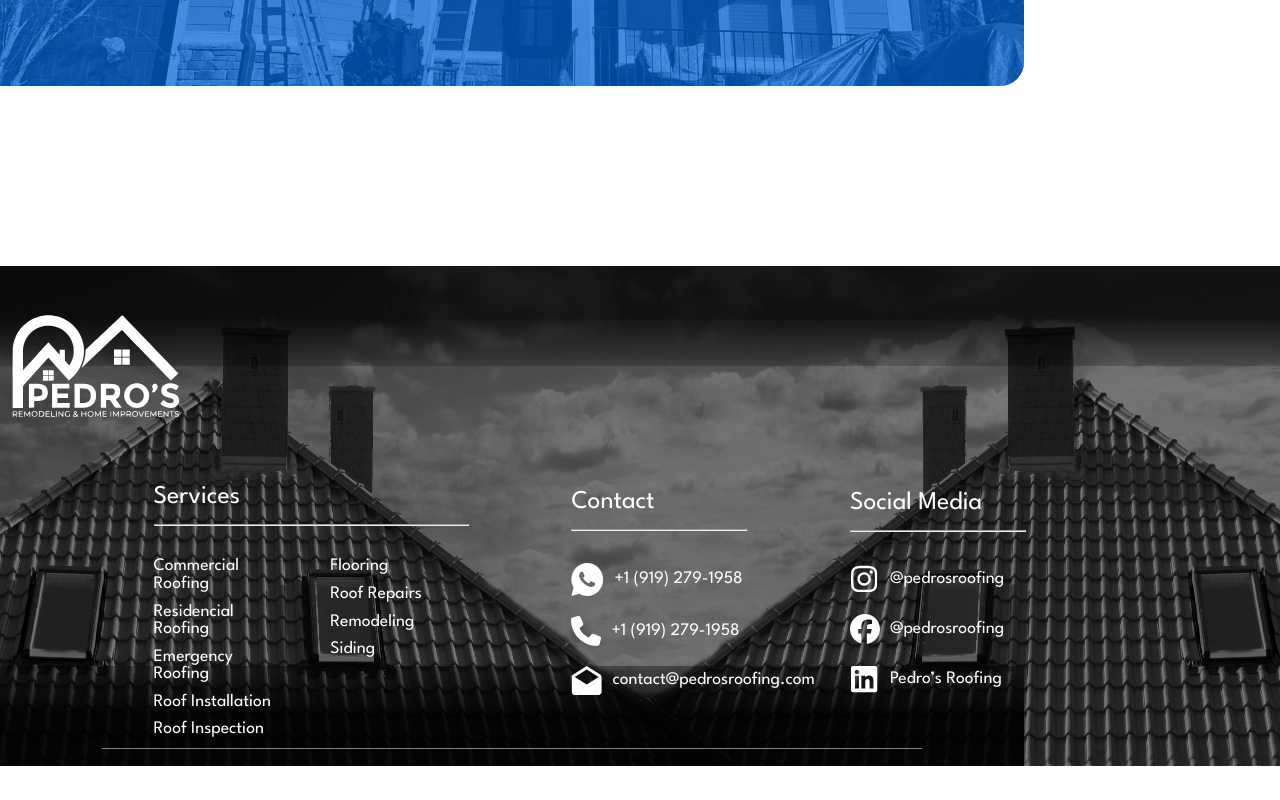
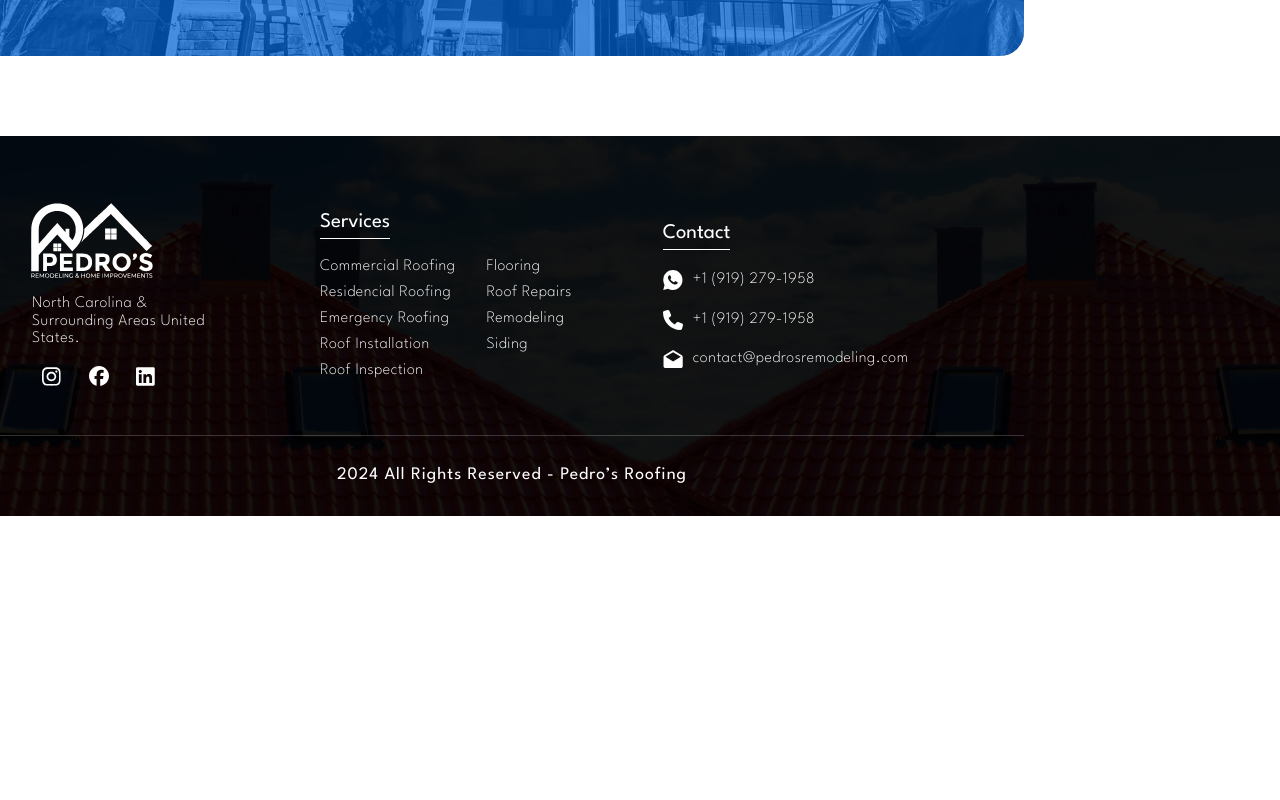
Before and after one commit to limematheuz/pedros-roofing, a React (Vite) app: page / in a window 1280 px wide. Shown: the part 4804-5604 px from the top of the page. After the commit the page ends 5320 px from the top, so only its background shows below. Built offline with nearby package versions, Linux system fonts and the light colour scheme.

Commit message:
footer responsive ready and financy page

```diff
--- a/src/components/Certificates/Certificates.css
+++ b/src/components/Certificates/Certificates.css
@@ -4,7 +4,7 @@
     justify-content: center;
     align-items: flex-start;
     flex-direction: column;
-    margin-top: 80px;
+    margin-bottom: 50px;
   }
 
   .certificate-container h2 {
--- a/src/components/Footer/Footer.css
+++ b/src/components/Footer/Footer.css
@@ -1,102 +1,82 @@
 .footer-container {
   width: 100%;
-  height: 500px;
+  min-height: 350px;
+  padding-top: 30px;
   display: flex;
-  justify-content: space-between;
-  align-items: start;
+  justify-content: flex-end;
+  align-items: flex-start;
   flex-direction: column;
-  margin-top: 100px;
   position: relative;
-  background-color: rgba(0, 0, 0, 0.502);
+  background-color: rgba(0, 0, 0, 0.918);
 }
 
-.first-black-box {
+.cont-info-footer {
   width: 100%;
-  height: 100px;
-  position: absolute;
-  background: linear-gradient(
-    0deg,
-    rgba(0, 0, 0, 0.208) 0%,
-    rgba(0, 0, 0, 0.776) 49%
-  );
-  top: 0;
-  z-index: -2;
+  display: flex;
+  align-items: center;
+  justify-content: flex-start;
+}
+
+.footer-logo {
+  width: 25%;
+  height: 100%;
+  display: flex;
+  flex-direction: column;
+  justify-content: center;
+  align-items: flex-start;
+  gap: 10px;
+}
+
+.footer-logo img {
+  width: 140px;
+  margin-left: 7%;
+}
+
+.direction-footer{
+  color: white;
+  font-weight: 200;
+  font-size:1.0rem;
+  width: 60%;
+  letter-spacing: 0.5px;
+  line-height: 1.1;
+  margin-left: 10%;
 }
 
 .info-footer-container {
-  width: 80%;
-  height: 360px;
+  width: 52%;
+  height: 100%;
   display: flex;
-  justify-content: center;
-  align-items: flex-end;
-  flex-direction: column;
+  justify-content: flex-start;
+  align-items: center;
   gap: 20px;
 }
 
-.info-footer {
-  width: 85%;
-  height: 80%;
+.footer-services-info {
+  width: 50%;
+  height: 100%;
   display: flex;
-  justify-content: space-between;
-  align-items: center;
-  gap: 0px;
-}
-
-.footer-logo {
-  width: 15%;
-  height: 80%;
-  display: flex;
-  justify-content: center;
-  align-items: flex-start;
-}
-
-.footer-logo img {
-  width: 100%;
-  height: 200px;
-}
-
-.footer-services-info {
-  width: 36%;
-  height: 80%;
-  display: flex;
-  justify-content: center;
+  justify-content: flex-start;
   align-items: flex-start;
   flex-direction: column;
   gap: 20px;
 }
 
 .footer-services-info h4 {
-  width: 100%;
-  height: 30%;
-  display: flex;
-  justify-content: center;
-  align-items: flex-start;
-  flex-direction: column;
-  font-size: 1.6rem;
+  font-size: 1.3rem;
   color: white;
-}
-
-.footer-services-info h4 hr,
-.footer-contact-info h4 hr,
-.footer-social-info h4 hr {
-  width: 100%;
-  display: flex;
-  justify-content: start;
-  align-items: start;
-  background-color: rgb(255, 255, 255);
+  border-bottom: 1px solid white;
+  padding-bottom: 5px;
 }
 
 .footer-services-column {
   width: 100%;
-  height: 70%;
   display: flex;
   justify-content: center;
   align-items: flex-start;
-  gap: 40px;
+  gap: 10px;
 }
 
-.footer-first-column,
-.footer-second-column {
+.footer-first-column {
   width: 50%;
   display: flex;
   justify-content: center;
@@ -105,30 +85,28 @@
   gap: 10px;
 }
 
-.info-footer p {
+.footer-first-column p {
   color: white;
-  font-size: 1.1rem;
+  font-size: 1rem;
+  font-weight: 200;
+  letter-spacing: 0.5px;
 }
 
 .footer-contact-info {
-  width: 20%;
-  height: 80%;
+  width: 50%;
+  height: 100%;
   display: flex;
-  justify-content: center;
+  justify-content: flex-start;
   align-items: flex-start;
   flex-direction: column;
   gap: 20px;
 }
 
 .footer-contact-info h4 {
-  width: 100%;
-  height: 30%;
-  display: flex;
-  justify-content: center;
-  align-items: flex-start;
-  flex-direction: column;
-  font-size: 1.6rem;
+  font-size: 1.3rem;
   color: white;
+  border-bottom: 1px solid white;
+  padding-bottom: 5px;
 }
 
 .footer-contact-items {
@@ -138,131 +116,138 @@
   gap: 10px;
 }
 
+.footer-contact-items img{
+  width: 20px;
+}
+
+.footer-contact-items p{
+  font-size: 1.0rem;
+  color: white;
+  font-weight: 200;
+  letter-spacing: 0.5px;
+}
+
 .footer-social-info {
-  width: 20%;
-  height: 80%;
+  width: 60%;
   display: flex;
-  justify-content: center;
-  align-items: flex-start;
-  flex-direction: column;
-  gap: 20px;
+  justify-content: flex-start;
+  align-items: center;
+  gap: 10px;
+  margin-left: 10%;
 }
 
 .footer-social-items {
   display: flex;
   justify-content: center;
   align-items: center;
-  gap: 10px;
+  width: 35px;
+  height: 35px;
+  border-radius: 50%;
+  border: 1px solid transparent;
+  text-decoration: none;
 }
 
 .footer-social-items img {
-  width: 30px;
-  height: 30px;
+  width: 20px;
 }
 
-.footer-social-info h4 {
-  width: 100%;
-  height: 30%;
-  display: flex;
-  justify-content: center;
-  align-items: flex-start;
-  flex-direction: column;
-  font-size: 1.6rem;
-  color: white;
+.footer-social-items:hover{
+  border: 1px solid white;
 }
 
 .line-info-bottom {
-  width: 100%;
-  height: 60px;
-  display: flex;
-  justify-content: flex-start;
-  align-items: center;
-  flex-direction: column;
-  gap: 20px;
-}
-
-.footer-line-bottom {
   width: 80%;
-  height: 2px;
-  border: none;
-  background-color: rgb(255, 255, 255);
+  height: 80px;
   display: flex;
   justify-content: center;
   align-items: center;
-  z-index: -1;
+  border-top: 1px solid rgba(255, 255, 255, 0.192);
+  margin-top: 40px;
 }
 
 .line-info-bottom p {
   color: white;
-  font-size: 1.4rem;
+  font-size: 1.1rem;
   letter-spacing: 1px;
 }
 
 .footer-img {
   height: 100%;
   width: 100%;
-  filter: grayscale();
   z-index: -3;
   position: absolute;
+  object-fit: cover;
 }
 
-.second-black-box {
-  width: 100%;
-  height: 100px;
-  position: absolute;
-  background: linear-gradient(
-    0deg,
-    rgba(0, 0, 0, 0.8939950980392157) 51%,
-    rgba(0, 0, 0, 0.349) 100%
-  );
-  bottom: 0;
-  z-index: -2;
-}
+@media (max-width: 1024px) {
 
-@media (max-width:1024px) {
   .footer-container {
+    padding-top: 50px;
+    margin-bottom: 10vh;
+  }
+
+  .line-info-bottom {
     width: 100%;
-    height: 650px;
+  }
+
+  .cont-info-footer {
+    flex-direction: column;
+    align-items: center;
+    justify-content: center;
+    gap: 30px;
+  }
+
+  .footer-logo {
+    width: 85%;
+    height: 30%;
     display: flex;
+    flex-direction: column;
     justify-content: center;
-    align-items: center;
-    flex-direction: column;
-    margin-top: 100px;
-    position: relative;
-    background-color: rgba(0, 0, 0, 0.502);
+    align-items: flex-start;
   }
 
   .info-footer-container {
-    width: 100%;
-    height: 80%;
-    display: flex;
+    width: 85%;
+    height: 70%;
     justify-content: center;
-    align-items: center;
-    flex-direction: column;
-    gap: 0px;
-  }
-
-  .info-footer {
-    width: 85%;
-    height: 75%;
-    display: flex;
-    justify-content: space-between;
     align-items: center;
     gap: 0px;
   }
 
-  .footer-logo {
-    width: 15%;
-    height: 25%;
+  .footer-logo img {
+    margin-left: 0%;
+  }
+
+  .direction-footer{
+    width: 35%;
+    margin-left:0%;
+  }
+
+  .footer-social-info {
+    width: 60%;
     display: flex;
-    justify-content: center;
+    justify-content: flex-start;
+    align-items: center;
+    gap: 10px;
+    margin-left: 0%;
+  }
+}
+
+@media (max-width: 600px) {
+
+  .info-footer-container {
+    flex-direction: column;
     align-items: flex-start;
+    gap: 45px;
+  }
+
+  .footer-services-info {
+    width: 100%;
+  }
+
+  .direction-footer{
+    width: 50%;
+    line-height: 1.3;
   }
 
 }
-
-@media (max-width:600px){
-  .footer-container{
-    display: none;
-  }
-}
--- a/src/components/Footer/Footer.jsx
+++ b/src/components/Footer/Footer.jsx
@@ -12,16 +12,28 @@ import linkedin from "../../assets/icons/linkedin-figma.svg";
 export default function Footer() {
   return (
     <footer className="footer-container">
-      <span className="first-black-box"></span>
-      <section className="footer-logo">
-        <img src={whiteLogo} alt="" />
-      </section>
-      <section className="info-footer-container">
-        <div className="info-footer">
+      <section className="cont-info-footer">
+        <section className="footer-logo">
+          <img src={whiteLogo} alt="logo-pedros-remodeling" />
+          <p className="direction-footer">
+            North Carolina & Surrounding Areas United States.
+          </p>
+          <div className="footer-social-info">
+            <a href="https://" className="footer-social-items">
+              <img src={insta} alt="" />
+            </a>
+            <a  href="https://" className="footer-social-items">
+              <img src={fb} alt="" />
+            </a>
+            <a  href="https://" className="footer-social-items">
+              <img src={linkedin} alt="" />
+            </a>
+          </div>
+        </section>
+        <section className="info-footer-container">
           <div className="footer-services-info">
             <h4>
               Services
-              <hr />
             </h4>
             <div className="footer-services-column">
               <div className="footer-first-column">
@@ -31,7 +43,7 @@ export default function Footer() {
                 <p>Roof Installation</p>
                 <p>Roof Inspection</p>
               </div>
-              <div className="footer-second-column">
+              <div className="footer-first-column">
                 <p>Flooring</p>
                 <p>Roof Repairs</p>
                 <p>Remodeling</p>
@@ -39,11 +51,9 @@ export default function Footer() {
               </div>
             </div>
           </div>
-
           <div className="footer-contact-info">
             <h4>
               Contact
-              <hr />
             </h4>
             <div className="footer-contact-items">
               <img src={wpp} alt="" />
@@ -55,38 +65,15 @@ export default function Footer() {
             </div>
             <div className="footer-contact-items">
               <img src={email} alt="" />
-              <p>contact@pedrosroofing.com</p>
+              <p>contact@pedrosremodeling.com</p>
             </div>
           </div>
-
-          <div className="footer-social-info">
-            <h4>
-              Social Media
-              <hr />
-            </h4>
-            <div className="footer-social-items">
-              <img src={insta} alt="" />
-              <p>@pedrosroofing</p>
-            </div>
-            <div className="footer-social-items">
-              <img src={fb} alt="" />
-              <p>@pedrosroofing</p>
-            </div>
-            <div className="footer-social-items">
-              <img src={linkedin} alt="" />
-              <p>Pedro’s Roofing</p>
-            </div>
-          </div>
-        </div>
-
-        <section className="line-info-bottom">
-          <hr className="footer-line-bottom" />
-          <p>2024 All Rights Reserved - Pedro’s Roofing</p>
         </section>
-
-        <span className="second-black-box"></span>
       </section>
-      <img className="footer-img" src={footerRoof} alt="" />
+      <section className="line-info-bottom">
+        <p>2024 All Rights Reserved - Pedro’s Roofing</p>
+      </section>
+      <img className="footer-img" src={footerRoof} alt="bg-footer" />
     </footer>
   );
 }
--- a/src/pages/FinancyPage/FinancyPage.css
+++ b/src/pages/FinancyPage/FinancyPage.css
@@ -51,6 +51,7 @@
   align-items: flex-start;
   justify-content: center;
   gap: 40px;
+  margin-bottom: 80px;
 }
 
 .item-financing {
--- a/src/pages/ServicesPage/ServicesPage.css
+++ b/src/pages/ServicesPage/ServicesPage.css
@@ -1,5 +1,5 @@
 .container-general {
-  padding: 85px 0px;
+  padding: 85px 0px 0px 0px;
   width: 100%;
   display: flex;
   align-items: flex-start;
@@ -236,6 +236,7 @@
   align-items: flex-start;
   justify-content: flex-start;
   margin-top: 80px;
+  margin-bottom: 80px;
 }
 
 .banner-service {
```
Also changed, not shown: src/pages/FinancyPage/FinancyPage.jsx (+8 -0 lines).
